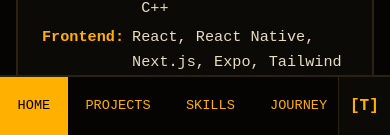
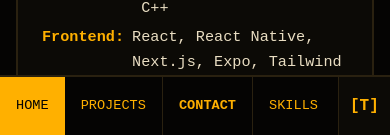
Before and after one commit to yyg27/tui-portfolio, a React (Vite) app: page / in a window 390 px wide. Shown: the part 709-844 px from the top of the page. Built offline with nearby package versions, Linux system fonts and the light colour scheme.

Commit message:
style: place contact in center of mobile taskbar

```diff
--- a/src/components/Navigation/Navigation.module.css
+++ b/src/components/Navigation/Navigation.module.css
@@ -55,14 +55,27 @@
     }
 
     .navigationList li {
-        flex-shrink: 0;
+        flex: 1 0 auto;
         display: flex;
         height: 100%;
     }
 
+    /* Mobile order: Home, Projects, Contact (center), Skills, Journey */
+    .navigationList li:nth-child(1) { order: 1; }
+    .navigationList li:nth-child(2) { order: 2; }
+    .navigationList li:nth-child(5) { order: 3; }
+    .navigationList li:nth-child(3) { order: 4; }
+    .navigationList li:nth-child(4) { order: 5; }
+
+    .navigationList li:nth-child(5) a {
+        border-left: 1px solid var(--border);
+        border-right: 1px solid var(--border);
+        font-weight: bold;
+    }
+
     .navigationList a {
         border-bottom: none;
-        padding: 0 1.1rem;
+        padding: 0 1rem;
         white-space: nowrap;
         font-size: 0.85rem;
         text-align: center;
@@ -70,6 +83,7 @@
         display: flex;
         align-items: center;
         justify-content: center;
+        flex: 1;
     }
 
     .navArrow {
```
